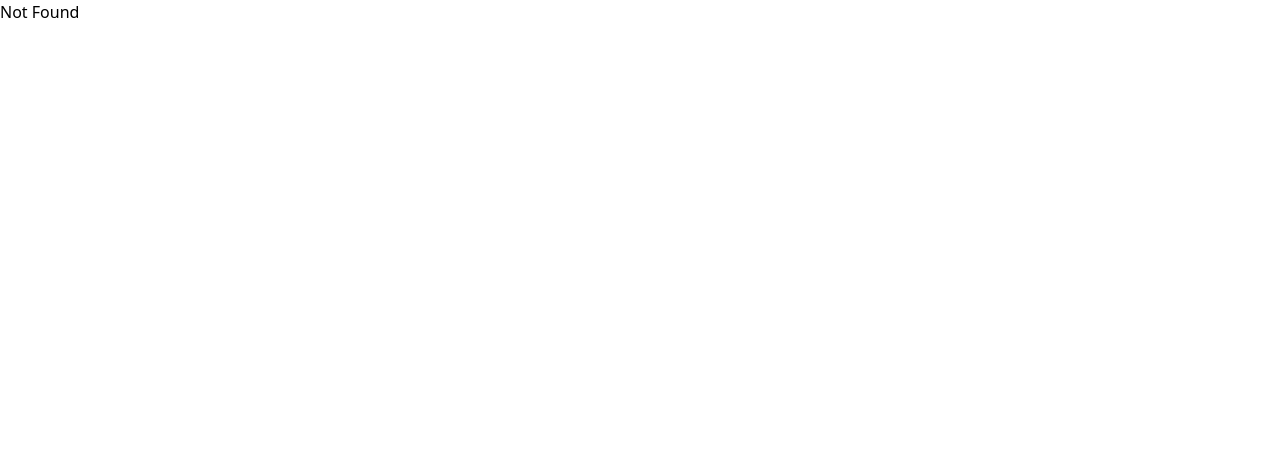
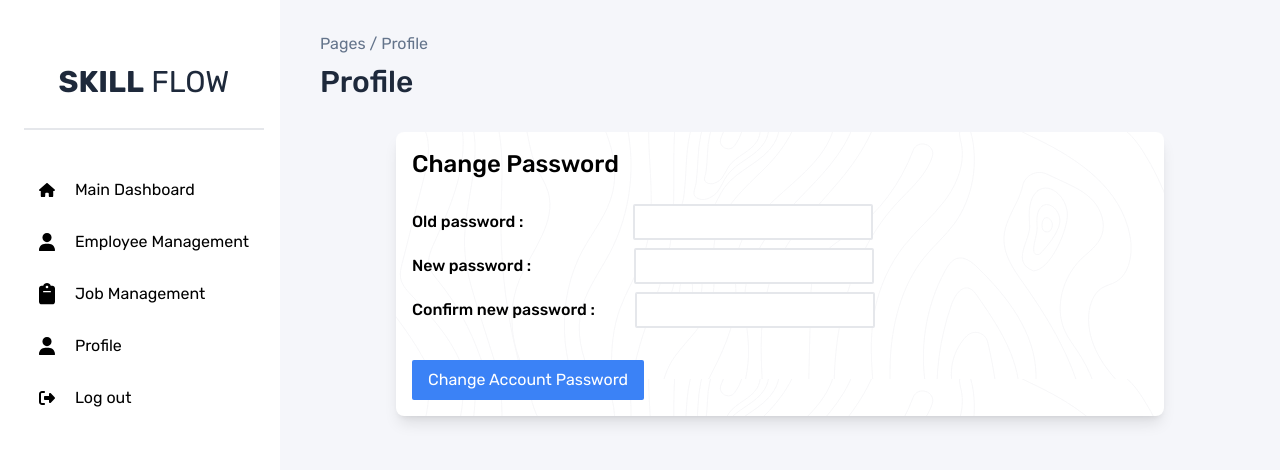
Before and after one commit to B-Sujith-Kumar/skill-flow, a React (Vite) app in the folder frontend/: page /admin/profile in a window 1280 px wide. Shown: the top 470 px of the page. Built offline with nearby package versions, Linux system fonts and the light colour scheme; sample sign-in values are in the browser's storage.

Commit message:
Admin can now reset the account password.

```diff
--- a/frontend/src/App.jsx
+++ b/frontend/src/App.jsx
@@ -13,6 +13,7 @@ import DeleteJob from "./views/DeleteJob";
 import ViewAllJobs from "./views/ViewAllJobs";
 import IndividualJobPage from "./views/IndividualJobPage";
 import PrivateRoutes from "./components/PrivateRoutes";
+import AdminProfile from "./views/AdminProfile";
 
 export default function App() {
   return (
@@ -54,6 +55,7 @@ export default function App() {
               path="/admin/job-management/view-job/:id"
               element={<IndividualJobPage />}
             />
+            <Route path="/admin/profile" element={<AdminProfile />} />
           </Route>
           <Route
             path="/user/dashboard"
--- a/frontend/src/components/AdminSidebar.jsx
+++ b/frontend/src/components/AdminSidebar.jsx
@@ -50,6 +50,7 @@ const AdminSidebar = () => {
             Job Management
           </li>
         </NavLink>
+        <NavLink to="/admin/profile">
           <li className="cursor-pointer flex items-center gap-5">
             <svg
               xmlns="http://www.w3.org/2000/svg"
@@ -60,6 +61,7 @@ const AdminSidebar = () => {
             </svg>
             Profile
           </li>
+        </NavLink>
         <li
           className="cursor-pointer flex gap-5 items-center"
           onClick={handleLogOut}
--- /dev/null
+++ b/frontend/src/views/AdminProfile.jsx
@@ -0,0 +1,93 @@
+import { useState } from "react";
+import AdminSidebar from "../components/AdminSidebar";
+const AdminProfile = () => {
+  const [oldPassword, setOldPassword] = useState("");
+  const [newPassword, setNewPassword] = useState("");
+  const [confirmPassword, setConfirmPassword] = useState("");
+  const [errors, setErrors] = useState({});
+  const handleClick = () => {
+    const errors = validateInputs();
+    if (Object.keys(errors).length === 0) {
+      console.log("Successful");
+    } else console.log(errors);
+  };
+  const validateInputs = () => {
+    let errors = {};
+    if (!oldPassword.trim()) {
+      errors.oldPassword = "This field is required";
+    }
+    if (!newPassword.trim()) {
+      errors.newPassword = "This field is required";
+    }
+    if (!confirmPassword.trim()) {
+      errors.confirmPassword = "This field is required";
+    }
+    if (newPassword !== confirmPassword) {
+      errors.confirmPassword = "New password and confirm password are not same";
+    }
+    setErrors(errors);
+    return errors;
+  };
+  return (
+    <div>
+      <AdminSidebar />
+      <div className="min-h-screen main-content bg-dashboard font-rubik pl-10 pr-10 max-sm:px-6 pb-8">
+        <div>
+          <p className="pt-8 text-slate-500">Pages / Profile</p>
+
+          <h2 className="text-3xl mt-2 mb-3 font-medium text-slate-800">
+            Profile
+          </h2>
+        </div>
+        <div className="max-w-3xl  px-4 py-4 mx-auto bg-[url('./assets/images/book-bg.png')] bg-white border-slate-300  shadow-lg rounded-lg mt-8">
+          <h2 className="mb-6 text-2xl font-medium">Change Password</h2>
+          <div className="flex gap-[110px] mb-2 items-center max-[544px]:flex-col max-[544px]:gap-4 max-[544px]:items-start">
+            <p className="max-w-lg font-medium">Old password : </p>
+            <input
+              type="password"
+              className="py-1 w-60 rounded-sm outline-none border-[2px] px-2 max-[544px]:w-full"
+              onChange={(e) => setOldPassword(e.target.value)}
+            />
+          </div>
+          {errors.oldPassword && (
+            <p className="text-red-600 text-sm mb-3">{errors.oldPassword}</p>
+          )}
+          <div className="flex gap-[103px] mb-2 items-center max-[544px]:flex-col max-[544px]:gap-4 max-[544px]:items-start">
+            <p className="font-medium">New password : </p>
+            <input
+              type="password"
+              className="py-1 w-60 rounded-sm outline-none border-[2px] px-2 max-[544px]:w-full"
+              onChange={(e) => setNewPassword(e.target.value)}
+            />
+          </div>
+          {errors.newPassword && (
+            <p className="text-red-600 text-sm mb-3">{errors.newPassword}</p>
+          )}
+          <div className="flex gap-10 mb-2 items-center max-[544px]:flex-col max-[544px]:gap-4 max-[544px]:items-start">
+            <p className="font-medium">Confirm new password : </p>
+            <input
+              type="password"
+              className="py-1 w-60 rounded-sm outline-none border-[2px] px-2 max-[544px]:w-full"
+              onChange={(e) => setConfirmPassword(e.target.value)}
+            />
+          </div>
+          {errors.confirmPassword && (
+            <p className="text-red-600 text-sm mb-3">
+              {errors.confirmPassword}
+            </p>
+          )}
+          <div className="mt-8">
+            <button
+              className="bg-blue-500 text-white px-4 py-2 rounded-sm"
+              onClick={handleClick}
+            >
+              Change Account Password
+            </button>
+          </div>
+        </div>
+      </div>
+    </div>
+  );
+};
+
+export default AdminProfile;
```
Lines whose indentation alone changed are shown as unchanged.
